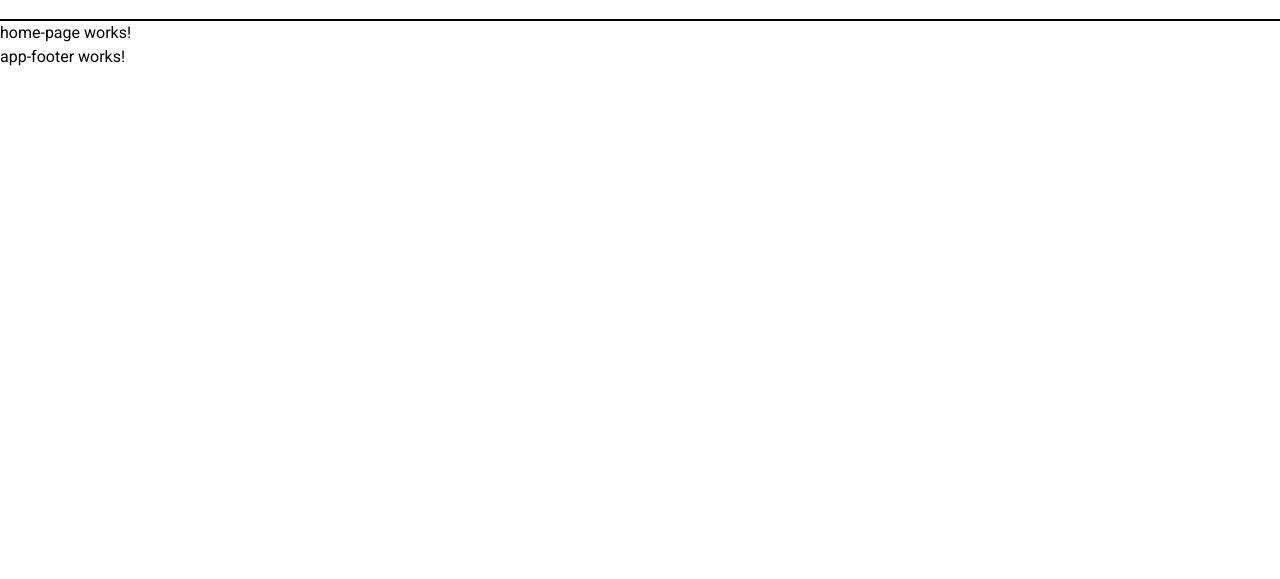
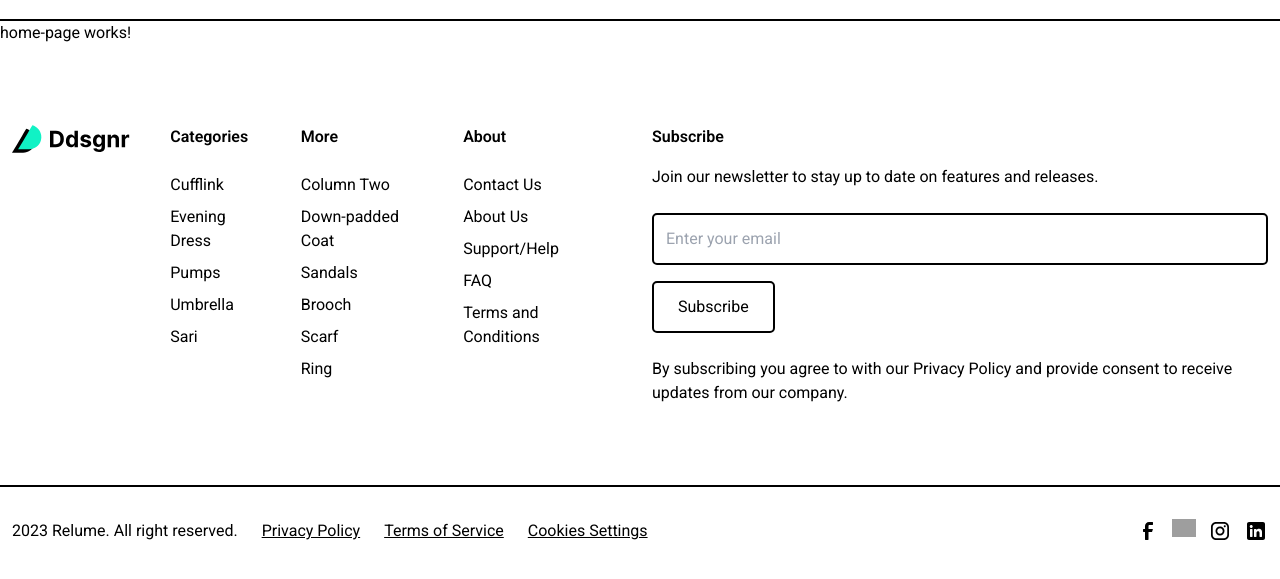
Before and after one commit to Vitaliy-Salinskiy/Ddsgnr-client, an Angular app: page /home in a window 1280 px wide. Shown: the part 569-1148 px from the top of the page. Before the commit the page ends 800 px from the top, so only its background shows below. Built offline with nearby package versions, Linux system fonts and the light colour scheme; grey boxes are pictures that could not be loaded.

Commit message:
footer implementation commit

```diff
--- a/src/app/app.component.html
+++ b/src/app/app.component.html
@@ -1,5 +1,4 @@
-<div class="">
-	<top-header></top-header>
+<div>
 	<app-header></app-header>
 	<router-outlet></router-outlet>
 	<app-footer></app-footer>
--- a/src/app/app.module.ts
+++ b/src/app/app.module.ts
@@ -16,6 +16,8 @@ import { CartPageComponent } from './pages/cart-page/cart-page.component';
 import { ServicePageComponent } from './pages/service-page/service-page.component';
 import { ContactPageComponent } from './pages/contact-page/contact-page.component';
 import { ProductDetailsPageComponent } from './pages/product-details-page/product-details-page.component';
+import { ButtonComponent } from './components/button/button.component';
+import { CopyrightComponent } from './components/copyright/copyright.component';
 
 @NgModule({
   declarations: [
@@ -32,7 +34,9 @@ import { ProductDetailsPageComponent } from './pages/product-details-page/produc
     CartPageComponent,
     ServicePageComponent,
     ContactPageComponent,
-    ProductDetailsPageComponent
+    ProductDetailsPageComponent,
+    ButtonComponent,
+    CopyrightComponent
   ],
   imports: [
     BrowserModule,
--- a/src/app/components/app-footer/app-footer.component.html
+++ b/src/app/components/app-footer/app-footer.component.html
@@ -1 +1,37 @@
-<p>app-footer works!</p>
+<footer>
+	<div class="appContainer border-b-[2px] border-black">
+		<div class="flex flex-col lg:flex-row gap-12 py-12 xl:py-20">
+
+			<ul class="flex flex-col xl:flex-row gap-10 flex-[4]">
+				<li>
+					<img src="/assets/logo.svg" alt="footer-logo">
+				</li>
+
+				<li *ngFor="let item of footerItems" class="flex flex-col gap-4">
+					<h3 class="font-semibold">{{item.title}}</h3>
+					<div class="flex flex-col gap-2 py-2 cursor-pointer">
+						<p *ngFor="let subtitle of item.subtitles">{{subtitle}}</p>
+					</div>
+				</li>
+			</ul>
+
+			<div class="max-w-[616px]">
+				<div class="flex flex-col gap-4">
+					<h3 class="font-semibold">Subscribe</h3>
+					<p>Join our newsletter to stay up to date on features and releases.</p>
+				</div>
+				<form class="flex flex-col gap-4 mt-6" (submit)="onSubmit($event)">
+					<input class="p-3 border-[2px] border-black rounded-[5px] font-semibold placeholder:font-normal"
+						type="email" placeholder="Enter your email">
+					<div>
+						<app-button text="Subscribe"></app-button>
+					</div>
+				</form>
+				<p class="mt-6">By subscribing you agree to with our Privacy Policy and provide consent to receive updates
+					from our company.</p>
+			</div>
+
+		</div>
+	</div>
+</footer>
+<copyright></copyright>
--- a/src/app/components/app-footer/app-footer.component.ts
+++ b/src/app/components/app-footer/app-footer.component.ts
@@ -1,9 +1,14 @@
 import { Component } from '@angular/core';
+import { footerFeatures } from 'src/app/constants';
 
 @Component({
 	selector: 'app-footer',
 	templateUrl: './app-footer.component.html',
 })
 export class AppFooterComponent {
+	footerItems = footerFeatures
 
+	onSubmit(event: Event): void {
+		event.preventDefault();
+	}
 }
--- a/src/app/components/app-header/app-header.component.html
+++ b/src/app/components/app-header/app-header.component.html
@@ -1,3 +1,4 @@
+<top-header></top-header>
 <header class="border-b-[2px] border-black">
 	<div class="appContainer">
 		<div class="flex justify-between items-center py-[21px] ">
--- /dev/null
+++ b/src/app/components/button/button.component.html
@@ -0,0 +1,8 @@
+<button
+	(click)="clickFn ? clickFn(): null"
+	class="py-3 px-6 text-black border-[2px] border-black rounded-[5px] transition-colors"
+	[ngClass]="customClasses ? customClasses : 'hover:bg-black hover:text-white'"
+	type="type ? type : 'button'"
+	>
+	{{text}}
+</button>
--- /dev/null
+++ b/src/app/components/copyright/copyright.component.html
@@ -0,0 +1,16 @@
+<div>
+	<div class="appContainer">
+		<div class="flex flex-col lg:flex-row lg:justify-between gap-8 pt-4 pb-10 lg:pt-8">
+
+			<div class="flex flex-col lg:flex-row gap-6">
+				<h4>2023 Relume. All right reserved.</h4>
+				<ul class="flex gap-6">
+					<li *ngFor="let right of copyright" class="underline cursor-pointer" appScale>{{right}}</li>
+				</ul>
+			</div>
+
+			<social-list></social-list>
+
+		</div>
+	</div>
+</div>
--- /dev/null
+++ b/src/app/components/copyright/copyright.component.ts
@@ -0,0 +1,10 @@
+import { Component } from '@angular/core';
+import { footerCopyrights } from '../../constants/index';
+
+@Component({
+	selector: 'copyright',
+	templateUrl: './copyright.component.html',
+})
+export class CopyrightComponent {
+	copyright = footerCopyrights;
+}
--- a/src/app/constants/index.ts
+++ b/src/app/constants/index.ts
@@ -60,7 +60,7 @@ export const socials = [
 	}
 ]
 
-export const footerFeat = [
+export const footerFeatures = [
 	{
 		title: "Categories",
 		subtitles: ["Cufflink", "Evening Dress", "Pumps", "Umbrella", "Sari"]
@@ -71,7 +71,7 @@ export const footerFeat = [
 	},
 	{
 		title: "About",
-		subtitles: ["Contact Us", "About Us", "Support/Help", "FAQ", "Scarf", "Terms and Conditions"]
+		subtitles: ["Contact Us", "About Us", "Support/Help", "FAQ", "Terms and Conditions"]
 	},
 ]
 
--- a/tsconfig.json
+++ b/tsconfig.json
@@ -5,7 +5,7 @@
 		"baseUrl": "./",
 		"outDir": "./dist/out-tsc",
 		"forceConsistentCasingInFileNames": true,
-    "strict": true,
+		"strict": false,
 		"noImplicitOverride": true,
 		"noPropertyAccessFromIndexSignature": true,
 		"noImplicitReturns": true,
```
Also changed, not shown: src/app/components/button/button.component.ts (added, +13 -0 lines), src/assets/hero.svg (added). Lines whose indentation alone changed are shown as unchanged.
